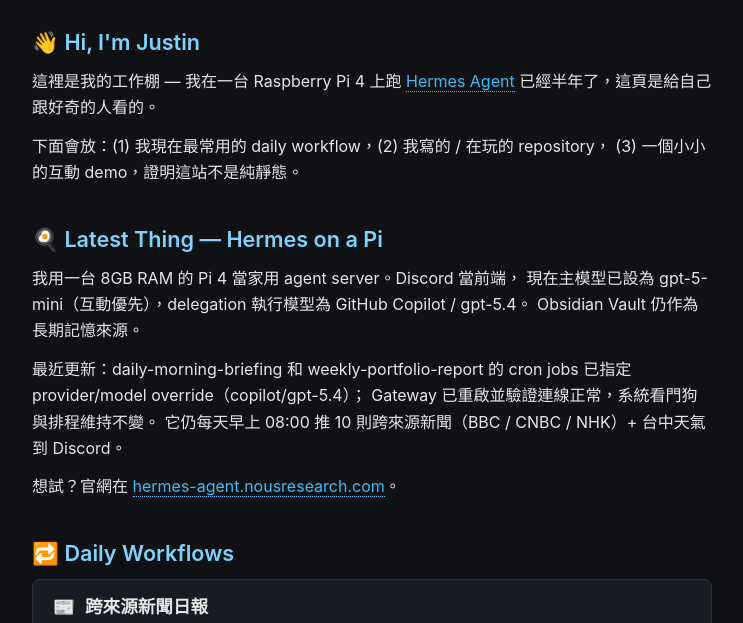
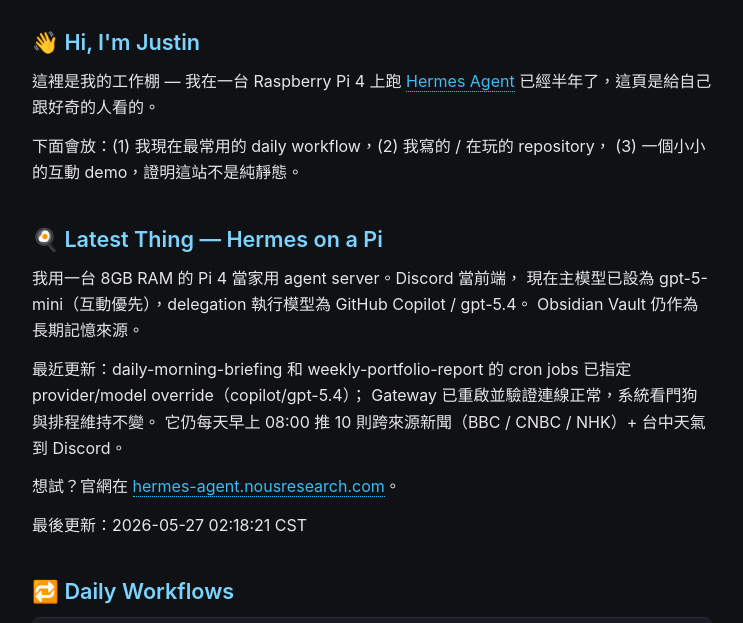
Before and after one commit to justin-cyhuang/justin-cyhuang.github.io, an Astro site: page / in a window 1280 px wide. Shown: the part 110-733 px from the top of the page, without its empty margins (268-1011 px from the left). Built offline with nearby package versions, Linux system fonts and the light colour scheme; Astro itself is replaced by a stand-in of ours; no server answers.

Commit message:
docs(site): add last-updated timestamp to Latest Thing

```diff
--- a/src/pages/index.astro
+++ b/src/pages/index.astro
@@ -38,6 +38,7 @@ const categorized = await fetchRepos();
       想試？官網在
       <a href="https://hermes-agent.nousresearch.com/" target="_blank" rel="noopener">hermes-agent.nousresearch.com</a>。
     </p>
+    <p class="updated">最後更新：2026-05-27 02:18:21 CST</p>
   </section>
 
   <section id="workflows">
```
